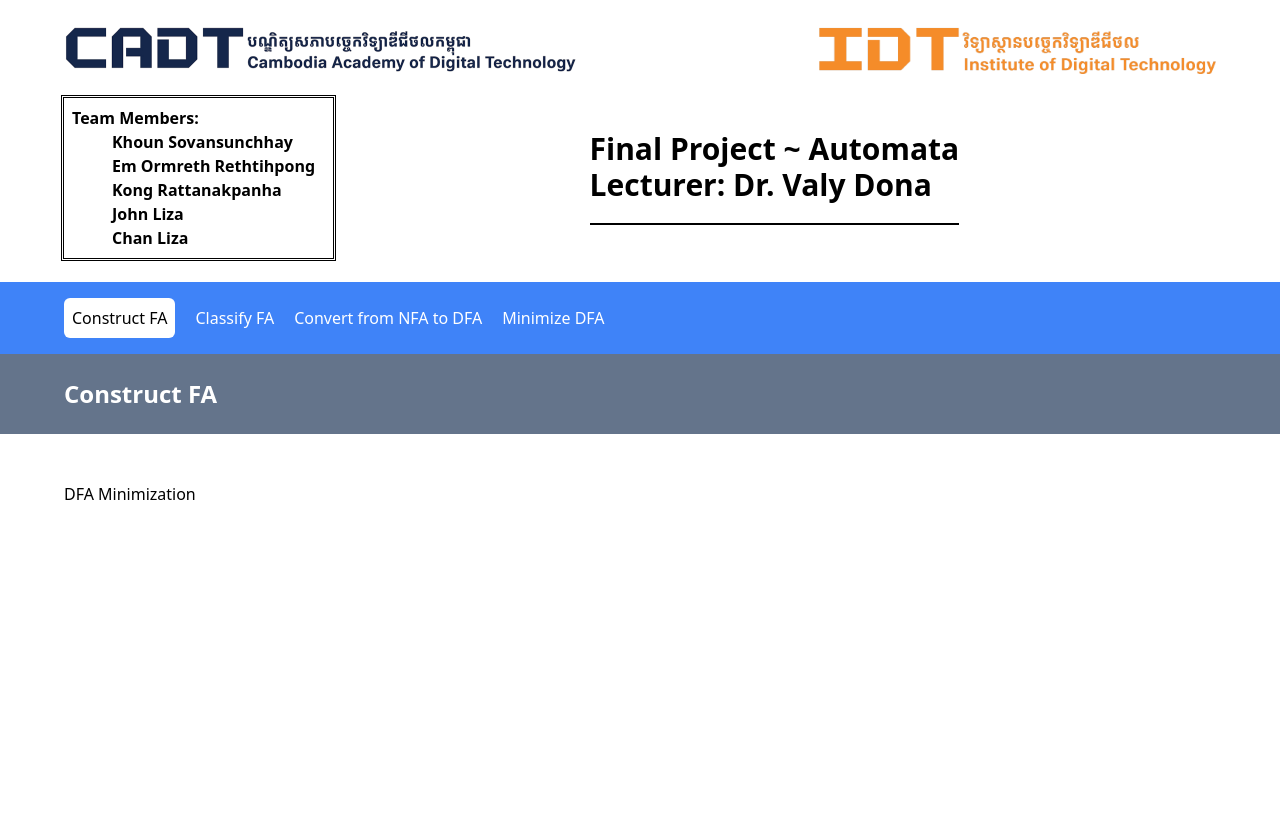
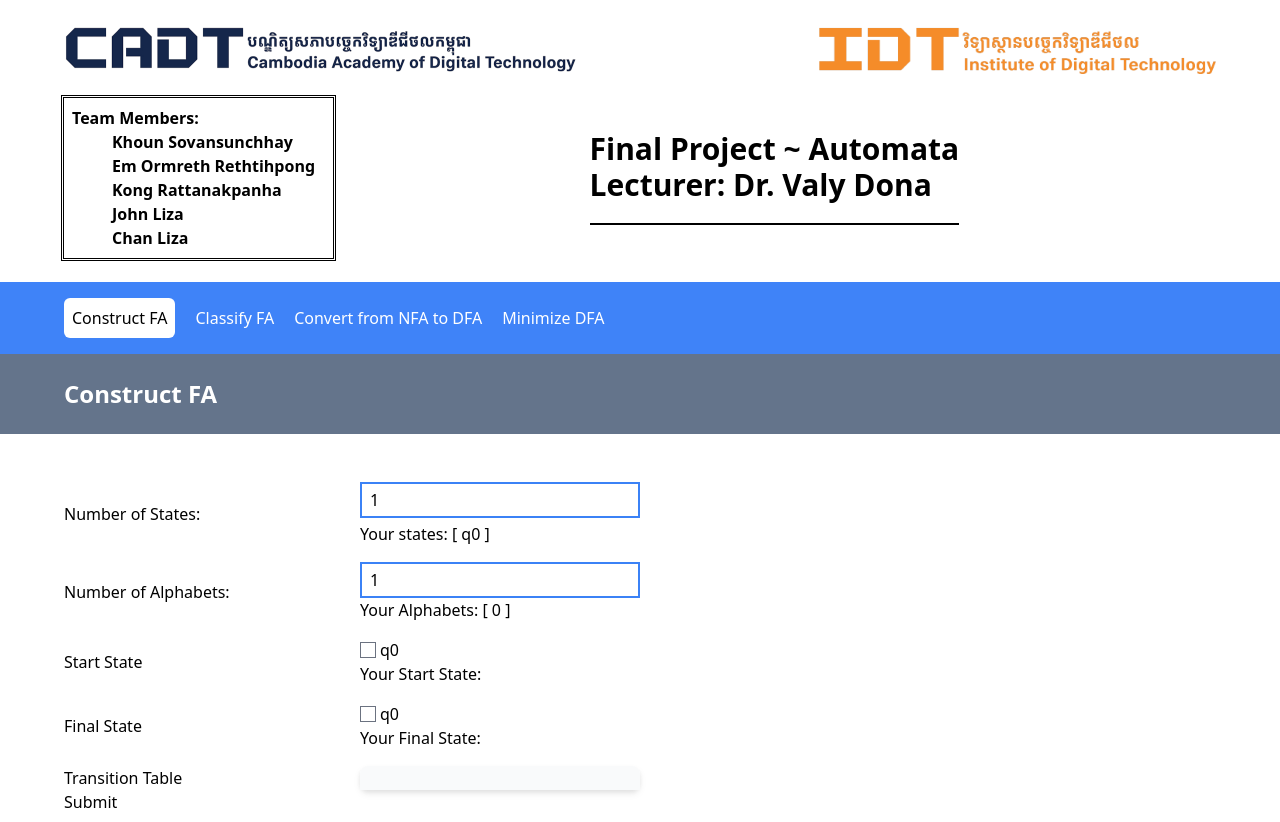
Before and after one commit to SovansunchhayKhoun/AutomataMidterm, a React (Vite) app in the folder client/: page /minimized in a window 1280 px wide. Before the commit the page ends 800 px from the top, so only its background shows below. Built offline with nearby package versions, Linux system fonts and the light colour scheme.

Commit message:
create a new context

```diff
--- /dev/null
+++ b/client/src/context/MinimizedContext.jsx
@@ -0,0 +1,87 @@
+import React, { createContext, useEffect, useState } from 'react'
+
+export const MinimizedContext = createContext();
+export const MinimizedProvider = ({ children }) => {
+
+  const [states,setStates] = useState([])
+  const [alphabets,setAlphabets] = useState([])
+
+  //dfa components
+  const [dfa,setDfa] = useState({
+    states: [],
+    alphabets: [],
+    startState: [],
+    finalStates: [],
+  })
+  const generateStates = (amountState = 1) => {
+    //clear all states from the array
+    while(states.length>0){
+      states.pop()
+      setDfa({...dfa,states})
+    }
+
+    //insert all states to array
+    for(let i=0;i<amountState;i++){
+      setStates(states,states.push(`q${i}`))
+      setDfa({...dfa,states})
+    }
+  }
+
+  const generateAlphabets = (amountAlphabet = 1) => {
+    //clear all alphabets from the array
+    while(alphabets.length>0){
+      alphabets.pop()
+      setDfa({...dfa,alphabets})
+    }
+    //insert all alphabets to array
+    for(let i=0;i<amountAlphabet;i++){
+      setAlphabets(alphabets,alphabets.push(`${i}`))
+      setDfa({...dfa,alphabets})
+    }
+  }
+
+  const handleStartState = (event) => {
+    const { value, checked } = event.target;
+    if (!checked) {
+      // remove one start state
+      const index = dfa.startState.indexOf(value);
+      dfa.startState.splice(index, 1);
+    } else {
+      if(!dfa.startState.includes(value)) {
+        dfa.startState.push(value)
+      }
+    }
+    setDfa({...dfa})
+  }
+
+  const handleFinalState = (event) => {
+    const { value, checked } = event.target;
+    if (!checked) {
+      // remove one start state
+      const index = dfa.finalStates.indexOf(value);
+      dfa.finalStates.splice(index, 1);
+    } else {
+      if(!dfa.finalStates.includes(value)) {
+        dfa.finalStates.push(value)
+      }
+    }
+    setDfa({...dfa})
+  }
+
+  return (
+    <MinimizedContext.Provider value={{
+      states,
+      setStates,
+      alphabets,
+      setAlphabets,
+      generateStates,
+      generateAlphabets,
+      setDfa,
+      dfa,
+      handleStartState,
+      handleFinalState,
+    }}>
+      {children}
+    </MinimizedContext.Provider>
+  )
+}
--- a/client/src/main.jsx
+++ b/client/src/main.jsx
@@ -6,6 +6,7 @@ import router from "./router.jsx"
 import './index.css'
 import { UtilProvider } from './context/UtilContext.jsx'
 import { MainProvider } from './context/MainContext.jsx'
+import { MinimizedProvider } from './context/MinimizedContext.jsx'
 
 const client = new QueryClient();
 ReactDOM.createRoot(document.getElementById('root')).render(
@@ -13,7 +14,9 @@ ReactDOM.createRoot(document.getElementById('root')).render(
     <QueryClientProvider client={client}>
       <UtilProvider>
         <MainProvider>
-          <RouterProvider router={router} />
+          <MinimizedProvider>
+            <RouterProvider router={router} />
+          </MinimizedProvider>
         </MainProvider>
       </UtilProvider>
     </QueryClientProvider>
--- a/client/src/views/MinimizedDfa.jsx
+++ b/client/src/views/MinimizedDfa.jsx
@@ -1,16 +1,165 @@
 import { useEffect, useContext } from "react";
-import { useOutletContext } from "react-router-dom";
 import { MainContext } from "../context/MainContext";
+import { TransitionTable } from "../components/TransitionTable";
+import { MinimizedContext } from "../context/MinimizedContext";
 
 export const MinimizedDfa = () => {
-  // const [isSelected,setIsSelected] = useOutletContext();
-  // useEffect(() => {
-  //   setIsSelected("4");
-  // }, [setIsSelected]);
+  const {
+    fa,
+  } = useContext(MainContext);
+  const { generateStates, states,dfa,generateAlphabets,alphabets,handleStartState,handleFinalState } = useContext(MinimizedContext);
+  useEffect(() => {
+    generateStates();
+    generateAlphabets();
+  }, []);
+  return (
+    <main className="flex gap-4">
+      <section className="w-full">
+        <div className="grid grid-cols-2 gap-4 w-1/2 items-center">
 
-  return (
-    <div>
-      DFA Minimization
-    </div>
-  )
+          {/* get number of states */}
+          <label htmlFor="state">Number of States: </label>
+          <div className="flex flex-col gap-1">
+            <input
+              min={1}
+              defaultValue={1}
+              type="number"
+              required
+              max={5}
+              onChange={(event) => {
+                generateStates(event.target.value);
+                console.log(states);
+              }}
+              className="border-2 border-[#3B82F6] px-2 py-1 w-full"
+              id="state"
+            />
+            <div>
+              Your states: [{" "}
+              {states?.map((state, key) => {
+                return (
+                  <span key={key}>
+                    {state}
+                    {states.length - 1 !== key && ", "}
+                  </span>
+                );
+              })}{" "}
+              ]
+            </div>
+          </div>
+
+          {/* get number of alphabets */}
+          <label htmlFor="alphabet">Number of Alphabets: </label>
+          <div>
+            <input
+              required
+              min="1"
+              defaultValue="1"
+              onChange={(event) => {
+                generateAlphabets(event.target.value);
+                console.log(alphabets);
+              }}
+              max="5"
+              className="border-2 border-[#3B82F6] px-2 py-1 w-full"
+              type="number"
+              id="alphabet"
+            />
+            <div>
+              Your Alphabets: [{" "}
+              {alphabets?.map((alphabet, key) => {
+                return (
+                  <span key={key}>
+                    {" "}
+                    {alphabet}
+                    {alphabets.length - 1 !== key && ", "}
+                  </span>
+                );
+              })}{" "}
+              ]
+            </div>
+          </div>
+
+          {/* get start state */}
+          {states.length > 0 && (
+            <>
+              <div>Start State</div>
+              <div>
+                <div className="grid grid-cols-5 gap-1">
+                  {states?.map((state, key) => {
+                    return (
+                      <div key={key} className="flex gap-1 items-center">
+                        <input
+                          type="checkbox"
+                          onChange={(event) => {
+                            handleStartState(event);
+                          }}
+                          value={state}
+                          id={state}
+                        />
+                        <label htmlFor={state}>{state}</label>
+                      </div>
+                    );
+                  })}
+                </div>
+                <div>
+                  Your Start State:{" "}
+                  {dfa.startState?.map((startState, key) => (
+                    <span key={key}>
+                      {startState}
+                      {dfa.startState.length - 1 !== key && ", "}
+                    </span>
+                  ))}
+                </div>
+              </div>
+            </>
+          )}
+
+          {/* get final state */}
+          {states.length > 0 && (
+            <>
+              <div>Final State</div>
+              <div>
+                <div className="grid grid-cols-5 gap-1">
+                  {states?.map((state, key) => {
+                    return (
+                      <div key={key} className="flex gap-1 items-center">
+                        <input
+                          type="checkbox"
+                          onChange={(event) => {
+                            handleFinalState(event);
+                          }}
+                          value={state}
+                          id={state}
+                        />
+                        <label htmlFor={state}>{state}</label>
+                      </div>
+                    );
+                  })}
+                </div>
+                <div>
+                  Your Final State:{" "}
+                  {dfa.finalStates?.map((finalState, key) => (
+                    <span key={key}>
+                      {finalState}
+                      {dfa.finalStates.length - 1 !== key && ", "}
+                    </span>
+                  ))}
+                </div>
+              </div>
+            </>
+          )}
+
+          <label htmlFor="">Transition Table</label>
+          <TransitionTable />
+        </div>
+
+        <button
+          onClick={() => {
+            console.log(dfa);
+          }}
+        >
+          Submit
+        </button>
+      </section>
+    </main>
+  );
 };
```
